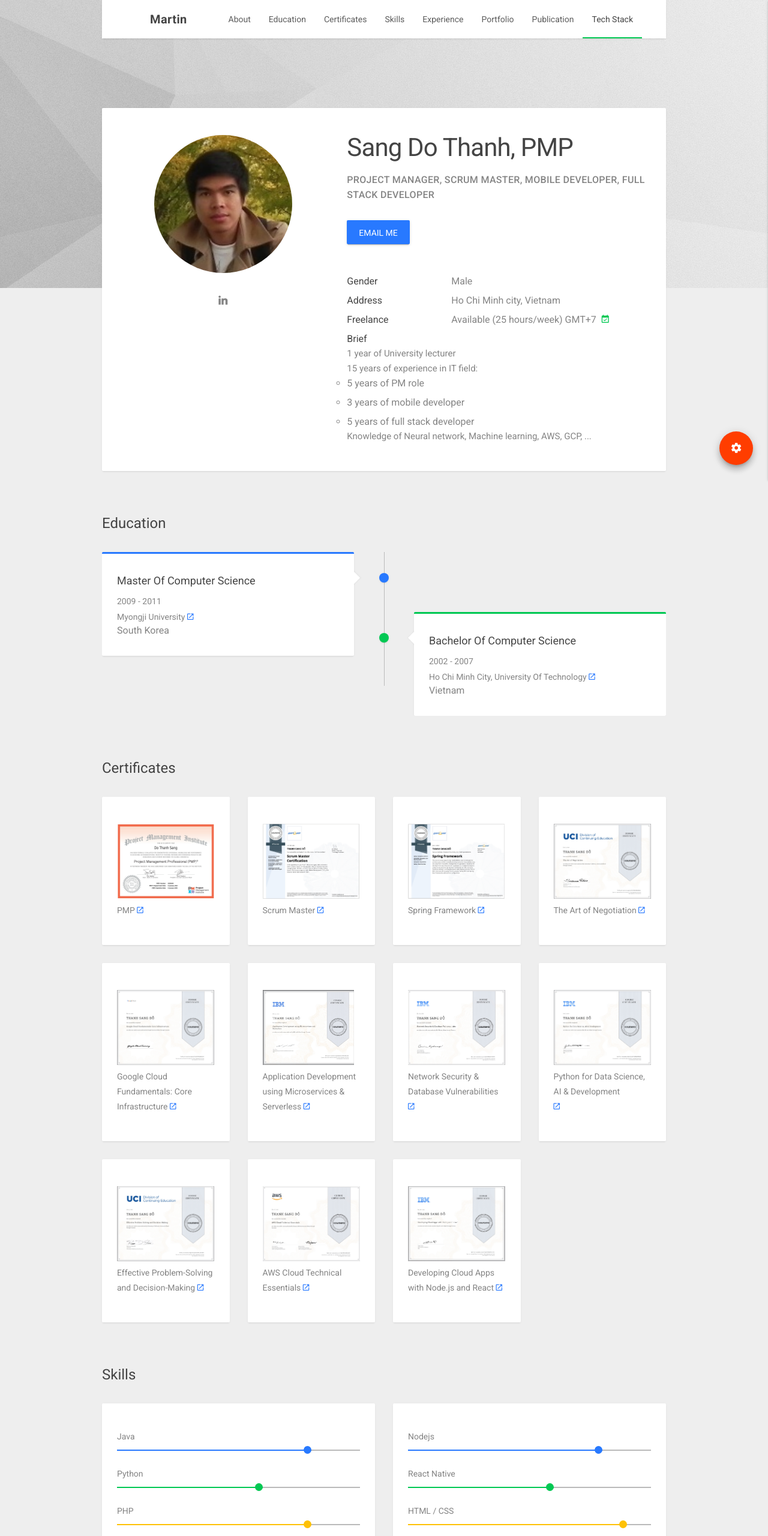
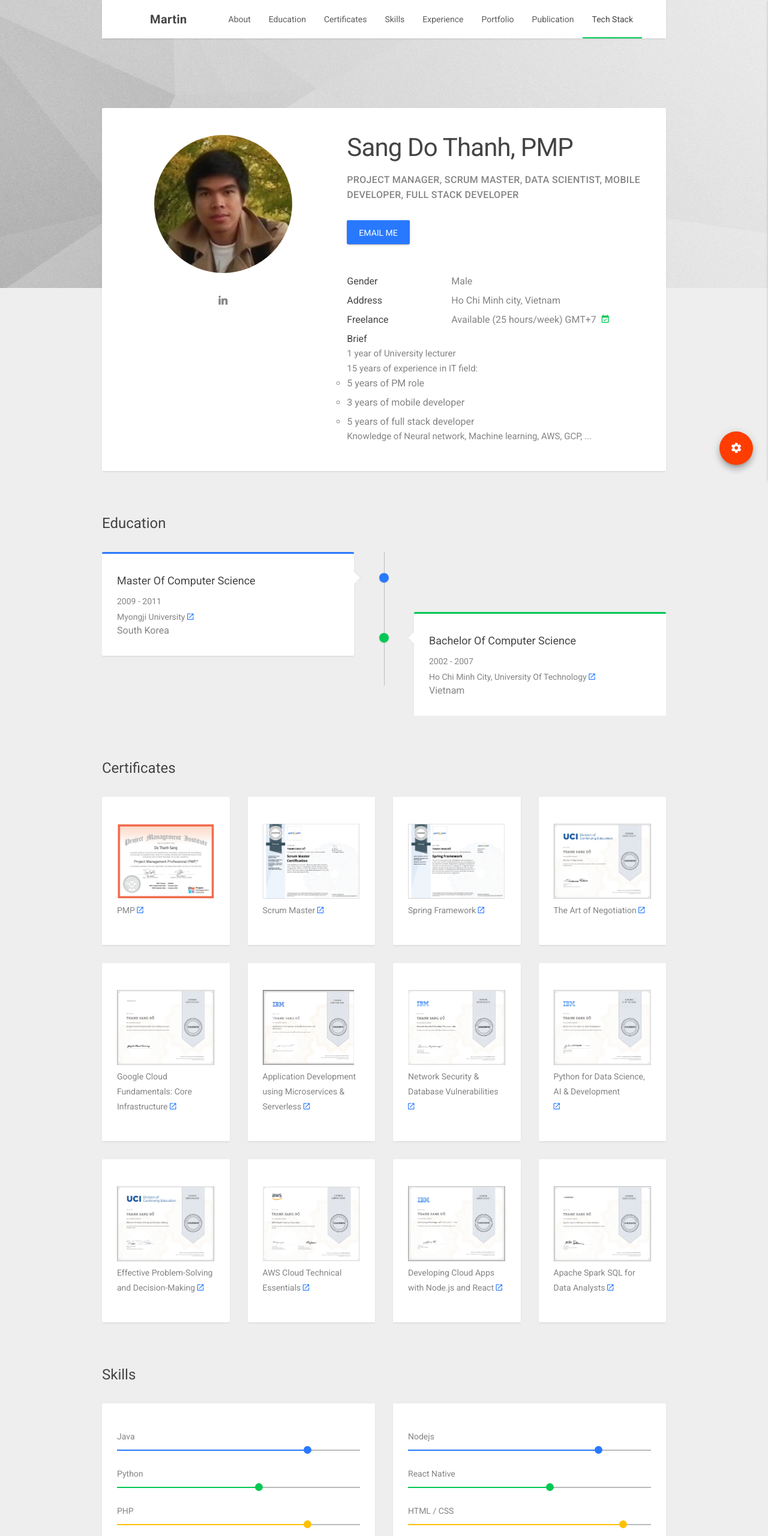
Before and after one commit to martinsangdo/martinsangdo.github.io, a plain HTML site: page index.html in a window 1280 px wide. Shown: the top 2560 px of the page at 60% size. Drawn offline with Linux system fonts and the light colour scheme; a script that the page names is missing.

Commit message:
- add spark

```diff
--- a/index.html
+++ b/index.html
@@ -160,7 +160,7 @@
 											<div class="col-md-7 col-xs-12">
 												<div class="info-wrap">
 													<h1>Sang Do Thanh, PMP</h1>
-													<h5 class="mt-20 font-grey">Project manager, Scrum master, Mobile developer, Full stack developer</h5>
+													<h5 class="mt-20 font-grey">Project manager, Scrum master, Data scientist, Mobile developer, Full stack developer</h5>
 													<div class="mt-30">
 														<!-- <a id="download_cv" class="mdl-button mdl-js-button mdl-button--raised mdl-js-ripple-effect  bg-green font-white mr-10" href="#" data-upgraded=",MaterialButton,MaterialRipple">download cv<span class="mdl-button__ripple-container"><span class="mdl-ripple"></span></span></a> -->
 														<a class="mdl-button mdl-js-button mdl-button--raised mdl-js-ripple-effect bg-blue font-white" href="mailto:martin.sangdo@gmail.com">email me<span class="mdl-button__ripple-container"><span class="mdl-ripple"></span></span></a>
@@ -341,6 +341,12 @@
 									<div class="mdl-card mdl-shadow--2dp">
 										<img src="./img/cert/nodejs.jpg" class="my_cert_img"/>
 										<p><a href="https://www.coursera.org/account/accomplishments/certificate/P7WVJPP3S7CK" target="_blank">Developing Cloud Apps with Node.js and React <i class="zmdi zmdi-open-in-new font-blue"></i></a></p>
+									</div>
+								</div>
+								<div class="col-md-3 col-sm-6 col-xs-12 mb-30">
+									<div class="mdl-card mdl-shadow--2dp">
+										<img src="./img/cert/spark.jpg" class="my_cert_img"/>
+										<p><a href="https://www.coursera.org/account/accomplishments/certificate/42RN4VFKHXHE" target="_blank">Apache Spark SQL for Data Analysts <i class="zmdi zmdi-open-in-new font-blue"></i></a></p>
 									</div>
 								</div>
 							</div>
@@ -793,6 +799,7 @@
 												<li class="list-group-item">Mobile development</li>
                                                 <li class="list-group-item">Machine learning</li>
                                                 <li class="list-group-item">Image processing</li>
+												<li class="list-group-item">Data analyst</li>
 											</ul>
 										</div>
 									</div>
@@ -812,6 +819,7 @@
 												<li class="list-group-item">UML</li>
                                                 <li class="list-group-item">Swagger</li>
 												<li class="list-group-item">JIRA</li>
+												<li class="list-group-item">Spark</li>
 											</ul>
 										</div>
 									</div>
@@ -830,6 +838,7 @@
                                                 <li class="list-group-item">Payment gateway</li>
 												<li class="list-group-item">Heroku</li>
 												<li class="list-group-item">Firebase</li>
+												<li class="list-group-item">Databricks</li>
 												<li class="list-group-item">Marketing APIs</li>
 											</ul>
 										</div>
```
Also changed, not shown: img/cert/spark.jpg (added).
